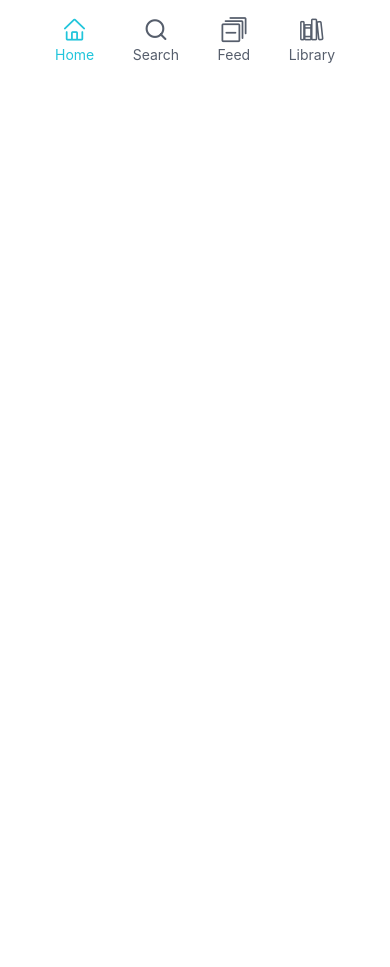
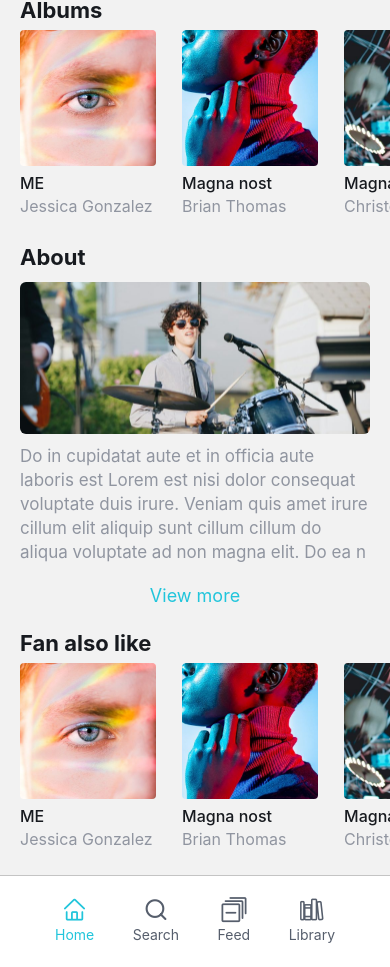
Before and after one commit to TienSinh03/music-stream-app, a React Native app: screen /ArtistProfile in a window 390 px wide. Shown: the part 942-1909 px from the top of the page. Before the commit the page ends 1029 px from the top, so only its background shows below. Built offline with nearby package versions, Linux system fonts and the light colour scheme.

Commit message:
stable screen Artist_Profile_Screen.js

```diff
--- a/App.js
+++ b/App.js
@@ -24,7 +24,7 @@ export default function App() {
 
     <NavigationContainer>
       <Stack.Navigator initialRouteName="Home_AudioListing">
-        <Stack.Screen name="Home_AudioListing" component={Artist_Profile_Screen} options={{ headerShown: false }} />
+        <Stack.Screen name="Home_AudioListing" component={Home_AudioListing} options={{ headerShown: false }} />
         <Stack.Screen name="Playlist_Details" component={Playlist_Details} options={{ headerShown: false }} />
         <Stack.Screen name="AudioListing_SearchResultsScreen" component={AudioListing_SearchResultsScreen} options={{ headerShown: false }} />
         <Stack.Screen name="MyLibrary" component={MyLibrary} options={{ headerShown: false }} />
--- a/page/Artist_Profile_Screen.js
+++ b/page/Artist_Profile_Screen.js
@@ -20,7 +20,7 @@ import {
   import IconFnA from "react-native-vector-icons/FontAwesome";
   import IconEnty from "react-native-vector-icons/Entypo";
 
-  import { chart_list,songs, artists } from "../data/data_audio";
+  import { chart_list,songs, artists, albumsSong } from "../data/data_audio";
 
   const screenWith = Dimensions.get("window").width;
   const screenHeight = Dimensions.get("window").height;
@@ -57,16 +57,32 @@ import {
     </TouchableOpacity>
 )
 
+const Item_Albumn = ({title, artist, image, navigation}) => (
+    <TouchableOpacity style={{width:'30%', marginRight:20}}>
+      <Image source={image} style={{}}/>
+      <Text style={[styles.textNameMainCate,{marginTop:5}]}>{title}</Text>
+      <Text style={styles.nameArists}>{artist}</Text>
+    </TouchableOpacity>
+  )
+
   export default function Artist_Profile_Screen({ navigation,route }) {
 
     const songsByChart = songs.filter((item) => item.artist === "4");
     // const charts = chart_list.find((item) => item.id === route.params?.idChart);
     const dataSongId = route.params?.dataFindId ? route.params?.dataFindId : null;
 
-    console.log(route.params?.albumsSong.title);
     const [song, setSong] = useState();
 
     const [selectedPause, setSelectedPause] = useState(false);
+
+    // expand the about
+    const [isExpanded, setExpand] = useState(true);
+
+    // function view more description
+    const viewMoreDescription = () => {
+        setExpand(!isExpanded);
+    }
+
 
     useEffect(() => {
         setSelectedPause(route.params?.selectedPause);
@@ -99,10 +115,10 @@ import {
                         <IconAnt name="left" size={25} color="#9095A0FF"/>
                     </TouchableOpacity>
             </View>
-        <ScrollView style={{marginHorizontal: 20}} showsVerticalScrollIndicator={false}>
+        <ScrollView style={{marginLeft:20}} showsVerticalScrollIndicator={false}>
 
             {/** artist info */}
-            <View style={{display:'flex',flexDirection:'column', alignItems:'center',justifyContent:'center', marginTop:20}}>
+            <View style={{display:'flex',flexDirection:'column', alignItems:'center',justifyContent:'center', marginTop:20, marginRight:20}}>
                 <Image source={require('../assets/image/Artist Profile/Image user.png')} style={{width:screenWith*0.54, height:screenHeight*0.238, borderRadius:120}}/>
                 <View style={{marginVertical:25}}>
                     <Text style={{textAlign:'center',fontSize:40,lineHeight:48, fontWeight:'bold', color:'#171A1FFF'}}>Ryan Young</Text>
@@ -111,7 +127,7 @@ import {
             </View>
 
             {/** action play */}
-            <View style={{display:'flex', flexDirection:'row', alignItems:'center', justifyContent:'space-between'}}>
+            <View style={{display:'flex', flexDirection:'row', alignItems:'center', justifyContent:'space-between', marginRight:20}}>
 
                 <View style={{flexDirection:'row', alignItems:'center', justifyContent:'space-between', width:'40%'}}>
                     {/** button follow */}
@@ -139,7 +155,7 @@ import {
             </View>
 
             {/** List Audio */}
-            <View style ={{marginTop:25}}>
+            <View style ={{marginTop:25, marginRight:20}}>
                 <FlatList
                     data={songsByChart}
                     key={item => item.id}
@@ -157,6 +173,65 @@ import {
                     scrollEnabled={false}
                 />
             </View>
+
+            {/**Albumns */}
+            <View style ={{}}>
+                <Text style={{fontSize: 22, lineHeight:30,fontWeight:'700', color:'#171A1FFF', paddingBottom:5}}>Albums</Text>
+
+                <ScrollView horizontal={true} showsHorizontalScrollIndicator={false}>
+                    <FlatList
+                    data={albumsSong}
+                    renderItem={({item}) =>(
+                        <Item_Albumn
+                        title={item.title}
+                        artist={item.artist}
+                        image={item.image}
+                        navigation={navigation}
+                        />
+                    )}
+                    keyExtractor={item => item.id}
+                    numColumns={3}
+                    scrollEnabled={false}
+                    />
+                </ScrollView>
+          </View>
+
+            {/** About */}
+            <View style={{marginTop:25, marginRight:20}}>
+                <Text style={{fontSize: 22, lineHeight:30,fontWeight:'700', color:'#171A1FFF'}}>About</Text>
+                <Image source={require('../assets/image/Artist Profile/Image 73.png')} style={{marginVertical:10,width:'100%', height: screenHeight*0.18,borderRadius:6}}/>
+                <Text style={{fontSize:17, lineHeight:24, fontWeight:'400', color:'#9095A0FF'}}>
+                    {isExpanded ?
+                    'Do in cupidatat aute et in officia aute laboris est Lorem est nisi dolor consequat voluptate duis irure. Veniam quis amet irure cillum elit aliquip sunt cillum cillum do aliqua voluptate ad non magna elit. Do ea n '
+                    : 'Do in cupidatat aute et in officia aute laboris est Lorem est nisi dolor consequat voluptate duis irure. Veniam quis amet irure cillum elit aliquip sunt cillum cillum do aliqua voluptate ad non magna elit. Do ea nisi labore fugiat, excepteur minim velit reprehenderit in. Ex qui eiusmod veniam deserunt magna, fugiat pariatur cupidatat ut nostrud dolore elit. Excepteur labore tempor dolore cillum ex aliqua, incididunt culpa non occaecat quis. Sunt laboris consectetur magna incididunt duis ipsum, '}
+                </Text>
+
+                <TouchableOpacity style={{opacity:1, marginVertical:20}} onPress={() => viewMoreDescription()}>
+                    <Text style={{textAlign:'center',fontSize:18, lineHeight:24, fontWeight:'400', color:'#21c5db'}}>{isExpanded ? 'View more' : 'View less'}</Text>
+                </TouchableOpacity>
+            </View>
+
+            {/**Fan also like */}
+            <View style ={{marginBottom:25}}>
+                <Text style={{fontSize: 22, lineHeight:30,fontWeight:'700', color:'#171A1FFF', paddingBottom:5}}>Fan also like</Text>
+
+                <ScrollView horizontal={true} showsHorizontalScrollIndicator={false}>
+                    <FlatList
+                    data={albumsSong}
+                    renderItem={({item}) =>(
+                        <Item_Albumn
+                        title={item.title}
+                        artist={item.artist}
+                        image={item.image}
+                        navigation={navigation}
+                        />
+                    )}
+                    keyExtractor={item => item.id}
+                    numColumns={3}
+                    scrollEnabled={false}
+                    />
+                </ScrollView>
+          </View>
 
         </ScrollView>
 
@@ -206,7 +281,7 @@ import {
         {/** action footer */}
         <View style={styles.footer}>
           {/** button home */}
-          <TouchableOpacity style={{alignItems:'center'}}>
+          <TouchableOpacity style={{alignItems:'center'}} onPress={() => navigation.popToTop()}>
             <IconAnt name="home" size={25} color="#21c5db"/>
             <Text style={{fontSize:14, lineHeight:24, fontWeight:'400', color:'#21c5db'}}>Home</Text>
           </TouchableOpacity>
@@ -238,8 +313,6 @@ import {
       flex: 1,
       marginTop: StatusBar.currentHeight,
     },
-    buttonFL:{alignItems:'center', borderColor:'#9095A0FF', borderRadius:22, borderWidth:1},
-    textButtonFL:{fontSize:16, lineHeight:22, fontWeight:'400', color:'#9095A0FF', paddingHorizontal:18, paddingVertical:10},
 
     header: {
         display: "flex",
@@ -248,5 +321,11 @@ import {
         flexDirection: "row",
         paddingHorizontal:20
     },
+    buttonFL:{alignItems:'center', borderColor:'#9095A0FF', borderRadius:22, borderWidth:1},
+    textButtonFL:{fontSize:16, lineHeight:22, fontWeight:'400', color:'#9095A0FF', paddingHorizontal:18, paddingVertical:10},
+    textNameMainCate:{
+        fontSize:16, lineHeight:24, fontWeight:'500', color:'#171A1FFF'
+      },
+      nameArists:{fontSize:16, lineHeight:22, fontWeight:'400', color:'#9095A0FF'},
     footer:{display:'flex', flexDirection:'row', justifyContent:'space-between', alignItems:'center',paddingHorizontal:55,paddingVertical:20,backgroundColor:'white', borderTopWidth:1, borderColor:'#C4C4C4'}
 })
--- a/page/Play_an_AudioScreen.js
+++ b/page/Play_an_AudioScreen.js
@@ -66,7 +66,9 @@ import {
                 {/* View play music */}
                 <View style ={styles.viewPlayMusic}>
                     <Text style={styles.nameMusic}>{song.title}</Text>
-                    <Text style={styles.nameArtist}>{route.params?.artist}</Text>
+                    <TouchableOpacity style={{opacity:1}} onPress={() => navigation.navigate('ArtistProfile')}>
+                        <Text style={styles.nameArtist}>{route.params?.artist}</Text>
+                    </TouchableOpacity>
 
                     {/** Image lyric and duration */}
                     <View style ={{marginVertical:25}}>
--- a/page/Playlist_Details_Screen.js
+++ b/page/Playlist_Details_Screen.js
@@ -233,7 +233,7 @@ import {
         {/** action footer */}
         <View style={styles.footer}>
           {/** button home */}
-          <TouchableOpacity style={{alignItems:'center'}}>
+          <TouchableOpacity style={{alignItems:'center'}} onPress={() => navigation.popToTop()}>
             <IconAnt name="home" size={25} color="#21c5db"/>
             <Text style={{fontSize:14, lineHeight:24, fontWeight:'400', color:'#21c5db'}}>Home</Text>
           </TouchableOpacity>
```
Also changed, not shown: page/Home_AudioListing.js (+12 -3 lines).
